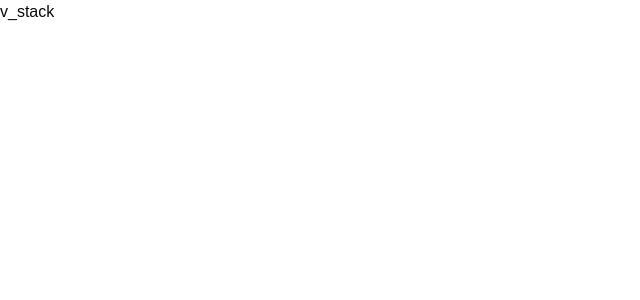
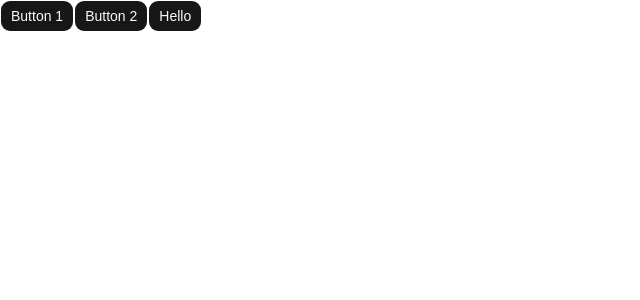
Before and after one commit to aalto95/fable-ui, a React (Vite) app: page / in a window 1280 px wide. Shown: the top 300 px of the page, without its empty margins (0-640 px from the left). Built offline with nearby package versions, Linux system fonts and the light colour scheme.

Commit message:
Create simple button rendering

```diff
--- a/src/components/core/Renderer.tsx
+++ b/src/components/core/Renderer.tsx
@@ -24,8 +24,17 @@ export const Renderer: React.FC = () => {
   return (
     <>
       {schema?.ui.map((el) => {
+        if (el.children) {
+          return el.children.map((child) => {
+            if (child.type === "button") {
+              return <Button key={child.text}>{child.text}</Button>;
+            }
+            return `${child.type} not supported`;
+          });
+        }
         return el.type;
       })}
+      <Button>Hello</Button>
     </>
   );
 };
```
